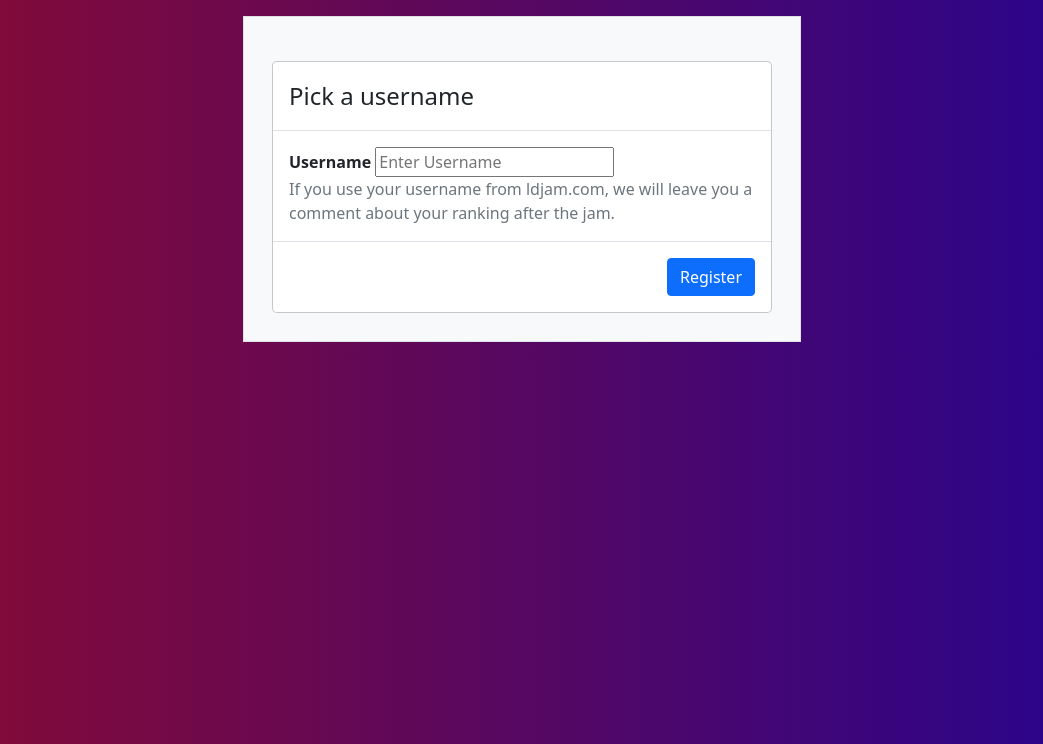
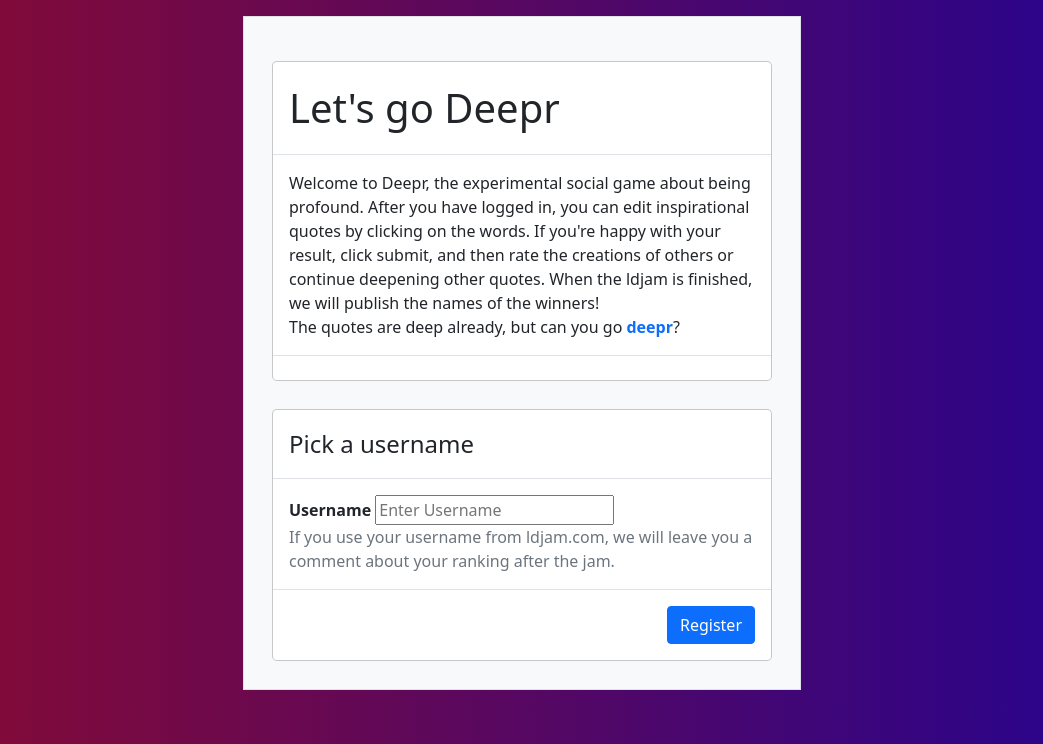
Before and after one commit to phigames/ld48, a Django app: page / in a window 1280 px wide. Shown: the part 56-800 px from the top of the page, without its empty margins (118-1161 px from the left). Run offline with Django 3.2, Linux system fonts and the light colour scheme; data that the repository does not hold is empty; parts of the project's set-up code (start-up, migrations or seed data) failed here and were passed over; some libraries are stand-ins or nearby versions.

Commit message:
Extended unsplash-search and added welcome-modal

```diff
--- a/ld48/static/ld48/js/home.js
+++ b/ld48/static/ld48/js/home.js
@@ -1,4 +1,5 @@
 if (!isLoggedIn()) {
+  $("#hello-container").css("display", "block");
   $("#register-container").css("display", "block");
 }
 
--- a/ld48/static/ld48/js/new.js
+++ b/ld48/static/ld48/js/new.js
@@ -22,7 +22,7 @@ function submit() {
 
 window.onload = function () {
   axios
-    .get("https://source.unsplash.com/500x500/?fitness")
+    .get("https://source.unsplash.com/500x500/?fitness,space,mountains,nature,inspirational")
     .then((response) => {
       $(`#img_unsplash`).attr("src", response.request.responseURL);
     })
--- a/ld48/templates/ld48/home.html
+++ b/ld48/templates/ld48/home.html
@@ -4,6 +4,19 @@
 {% load utils %}
 
 {% block content %}
+<div id="hello-container" class="modal-dialog" style="display: none">
+    <form class="modal-content">
+        <div class="modal-header">
+            <h1 class="modal-title">Let's go Deepr</h4>
+        </div>
+        <div class="modal-body">
+            <div>Welcome to Deepr, the experimental social game about being profound. After you have logged in, you can edit inspirational quotes by clicking on the words. If you're happy with your result, click submit, and then rate the creations of others or continue deepening other quotes. When the ldjam is finished, we will publish the names of the winners!</div>
+            <div>The quotes are deep already, but can you go <b><span class="text-primary">deepr</span></b>?</div>
+        </div>
+        <div class="modal-footer">
+        </div>
+    </form>
+</div>
 <div id="register-container" class="modal-dialog" style="display: none">
     <form class="modal-content">
         <div class="modal-header">
```
